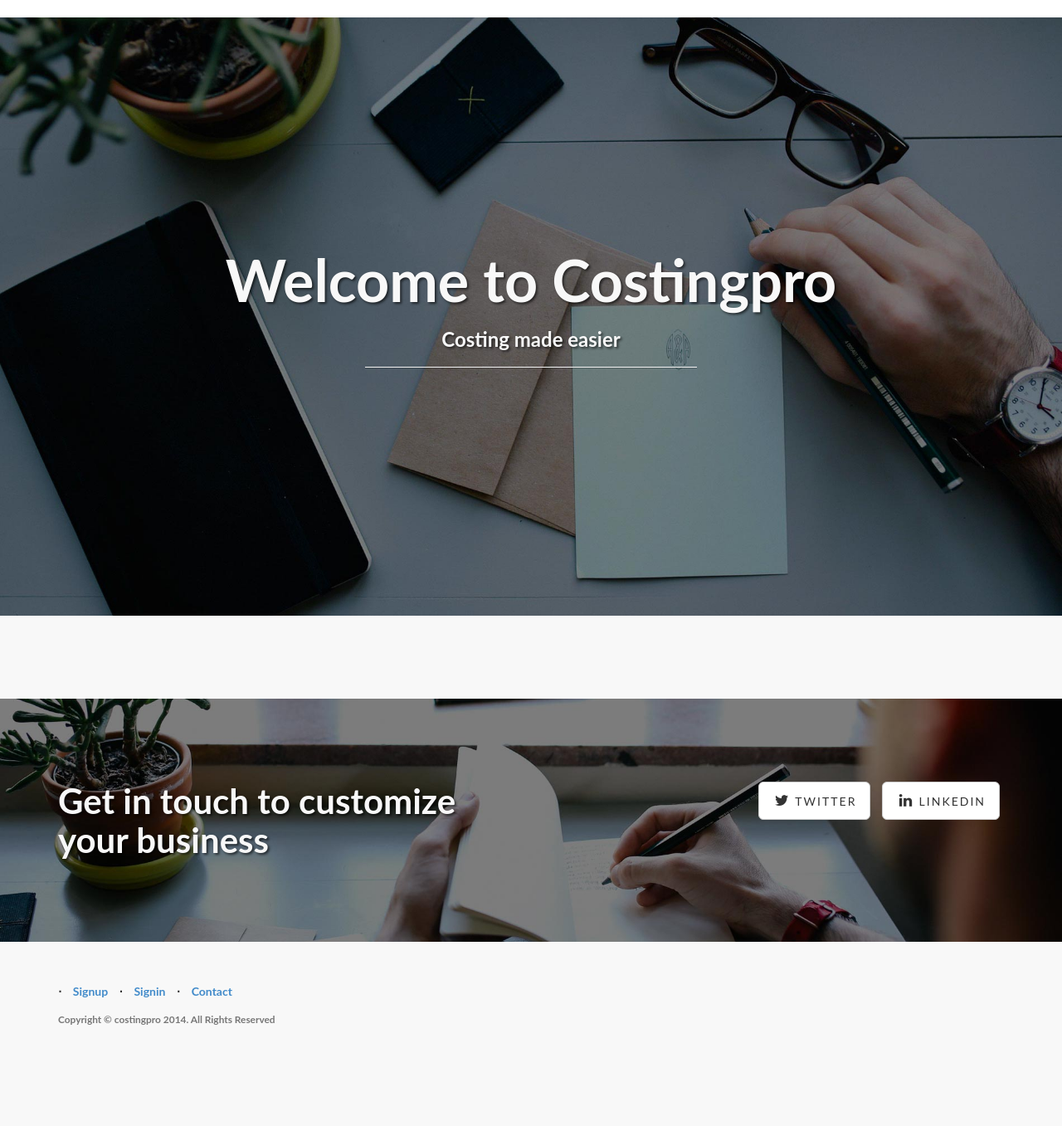
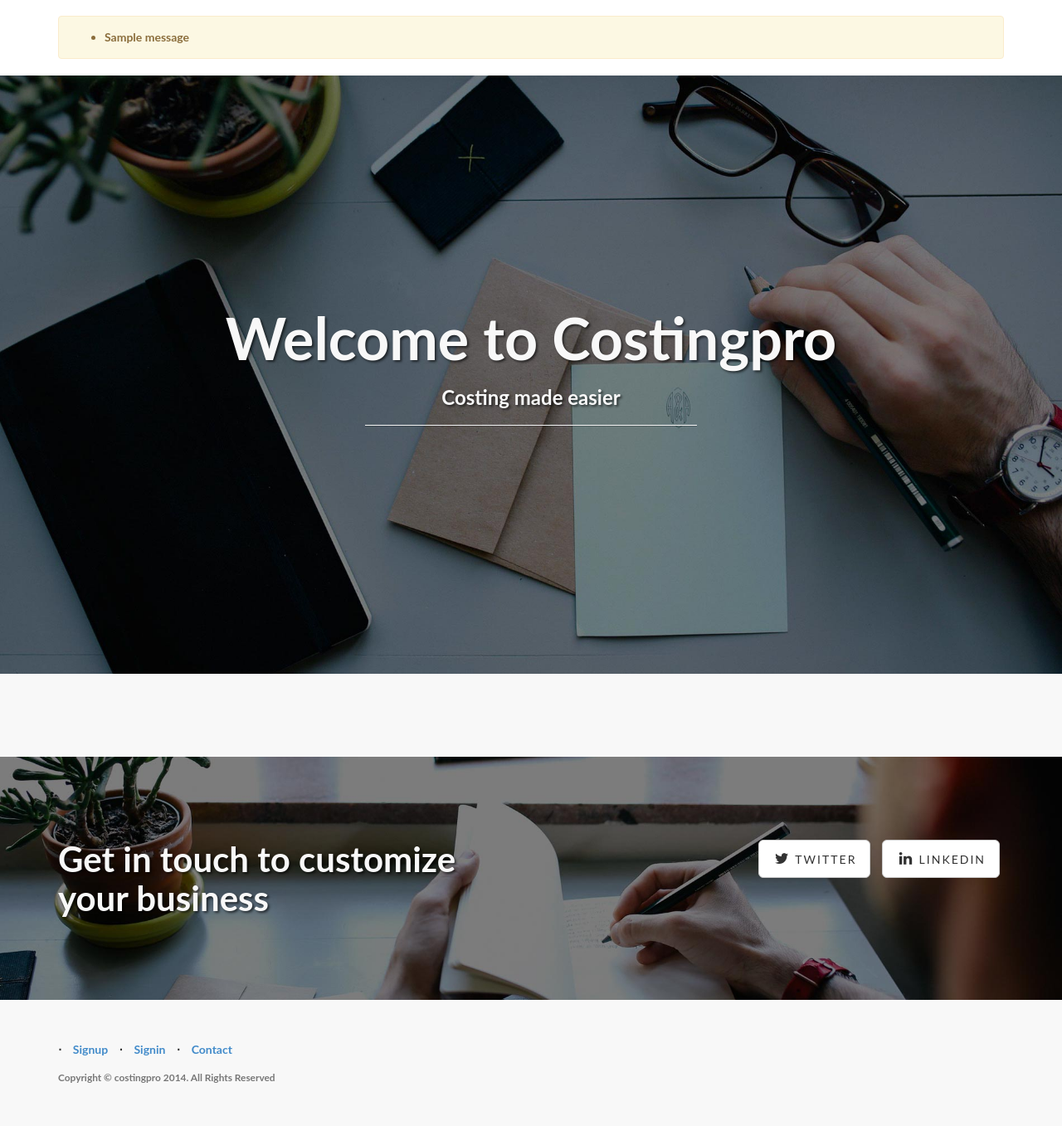
Before and after one commit to EmilyK/costing-pro, a Django app: template dashboard/templates/dashboard/home.html in a window 1280 px wide. Shown: the part 51-1408 px from the top of the page at 83% size. Before the commit the page ends 1286 px from the top, so only its background shows below. Run offline with Django 3.2, Linux system fonts and the light colour scheme; the template is opened without the code that fills it, so the values that code supplies are empty; tables that the repository leaves empty hold one stand-in row (values such as "Sample post"); one stand-in notice (Sample message) is shown; parts of the project's set-up code (start-up, migrations or seed data) failed here and were passed over; some libraries are stand-ins or nearby versions.

Commit message:
add alert messages

```diff
--- a/dashboard/templates/dashboard/home.html
+++ b/dashboard/templates/dashboard/home.html
@@ -62,7 +62,7 @@
                         <a href="{% url 'signup' %}">Signup</a>
                     </li>
                     <li>
-                        <a href="{% url 'django.contrib.auth.views.login' %}">Login</a>
+                    <a href="{% url 'dashboard.views._login' %}">Login</a>
                     </li>
                     {% endif %}
                 </ul>
@@ -72,7 +72,25 @@
         <!-- /.container -->
     </nav>
 
-    <div class='alert warning'>Hi</div>
+    {% block messages %}
+    <div style='margin-top:5em;'></div>
+        {% if messages %}
+        <div class='container'>
+            <div class='row'>
+                <div class='col-lg-12'>
+                    <div class='alert alert-warning'>
+                        <ul class="messages">
+                            {% for message in messages %}
+                                <li{% if message.tags %} class="{{ message.tags }}"{% endif %}>{{ message }}</li>
+                            {% endfor %}
+                        </ul>
+                    </div>
+                </div>
+            </div>
+    </div>
+        {% endif %}
+    {% endblock %}
+
     {% block container %}
 <!-- Header -->
     <div class="intro-header">
```
